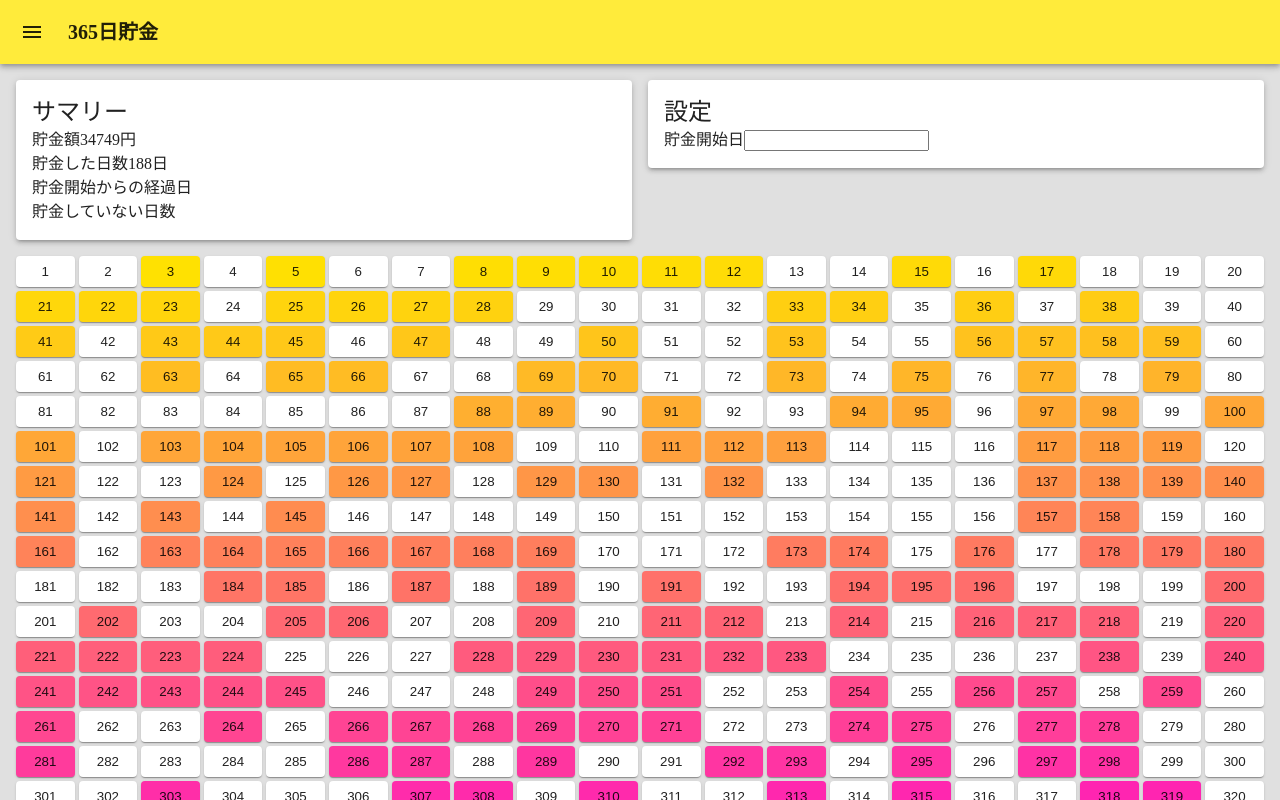
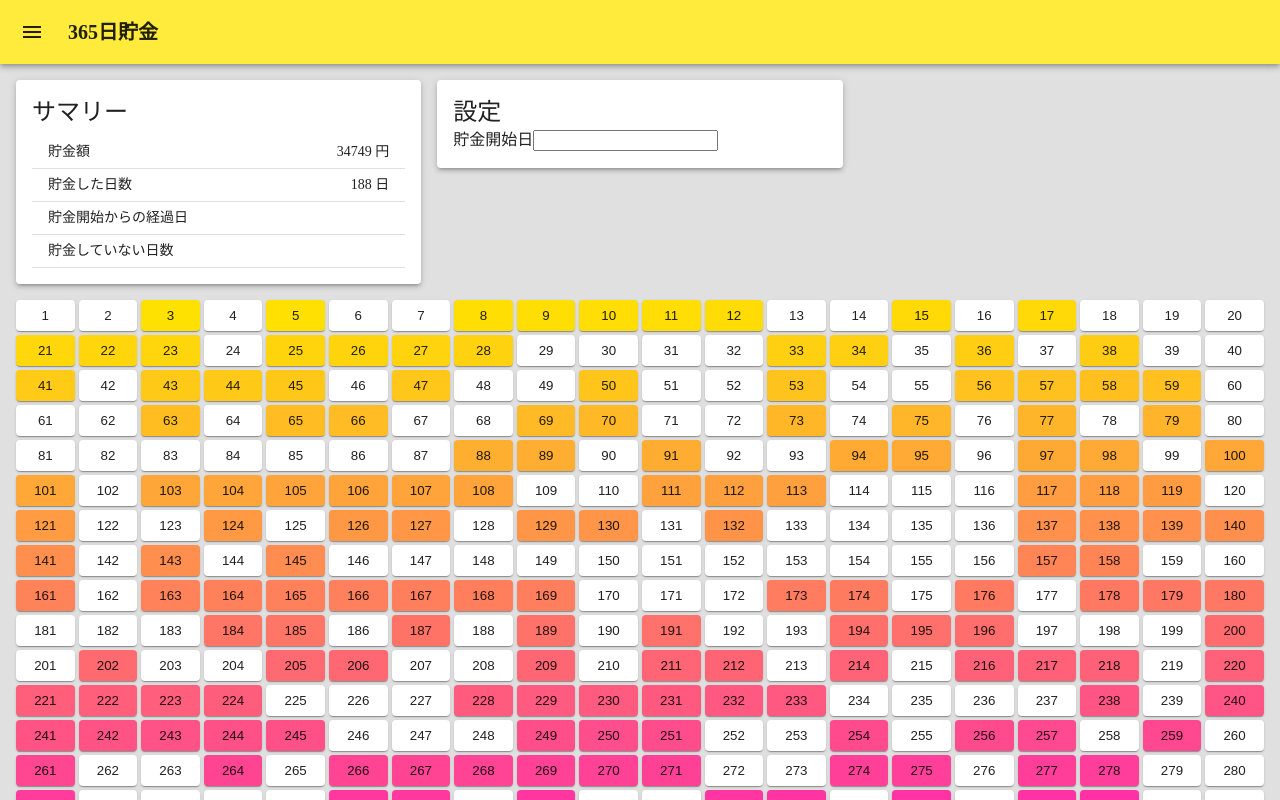
Before and after one commit to sawadyecma/365-deposite, a React (Create React App) app: page / in a window 1280 px wide. Shown: the top 800 px of the page. Built offline with nearby package versions, Linux system fonts and the light colour scheme.

Commit message:
サマリーをTableにした

```diff
--- a/src/App.tsx
+++ b/src/App.tsx
@@ -24,12 +24,12 @@ export const App = () => {
         rowSpacing={{ xs: 1, sm: 2 }}
         padding={{ xs: 1, sm: 2 }}
       >
-        <Grid item xs={12} sm={6}>
+        <Grid item xs={12} sm={6} md={4}>
           <Paper sx={{ padding: 2 }}>
             <Summary days={days} />
           </Paper>
         </Grid>
-        <Grid item xs={12} sm={6}>
+        <Grid item xs={12} sm={6} md={4}>
           <Paper sx={{ padding: 2 }}>
             <Config />
           </Paper>
--- a/src/components/Summary.tsx
+++ b/src/components/Summary.tsx
@@ -1,18 +1,35 @@
-import { Typography } from "@mui/material";
+import { Table, TableCell, TableRow, Typography } from "@mui/material";
 import { Day, sumPressedDays } from "../domain/day";
 
 interface Props {
   days: Day[];
 }
 
+function createRow(name: string, value: number | string) {
+  return { name, value };
+}
+
 export const Summary = ({ days, ...props }: Props) => {
+  const rows = [
+    createRow("貯金額", `${sumPressedDays(days)} 円`),
+    createRow("貯金した日数", `${days.filter((day) => day.pressed).length} 日`),
+    createRow("貯金開始からの経過日", ""),
+    createRow("貯金していない日数", ""),
+  ];
+
   return (
     <>
       <Typography variant="h5">サマリー</Typography>
-      <div>貯金額{sumPressedDays(days)}円</div>
-      <div>貯金した日数{days.filter((day) => day.pressed).length}日</div>
-      <div>貯金開始からの経過日</div>
-      <div>貯金していない日数</div>
+      <Table size="small" sx={{ marginTop: 1 }}>
+        {rows.map((row) => {
+          return (
+            <TableRow>
+              <TableCell>{row.name}</TableCell>
+              <TableCell align="right">{row.value}</TableCell>
+            </TableRow>
+          );
+        })}
+      </Table>
     </>
   );
 };
```
